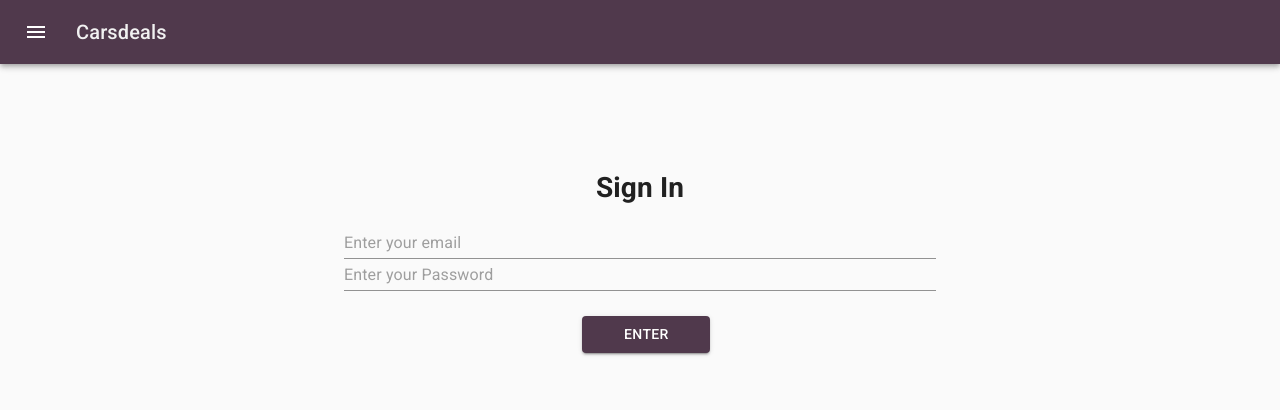
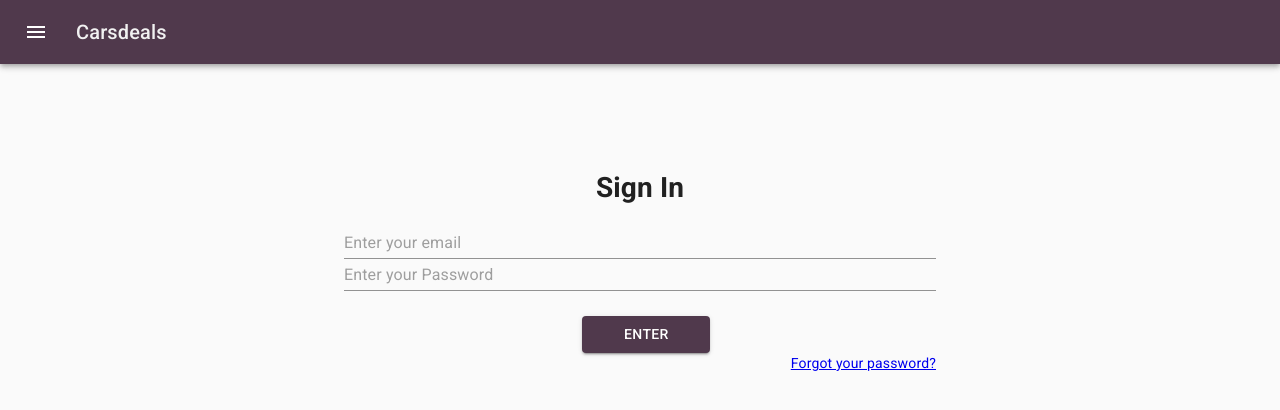
Before and after one commit to josueroque/cardealsFrontend, a React (Create React App) app: page /Login in a window 1280 px wide. Shown: the top 410 px of the page. Built offline with nearby package versions, Linux system fonts and the light colour scheme.

Commit message:
update...

```diff
--- a/src/components/Detail.js
+++ b/src/components/Detail.js
@@ -192,7 +192,7 @@ function Detail(props){
                 { ad.photo.length>0  ?
                 ad.photo.map(actualAd=>
                     <div className="imgDetail" key={ad._id} className="{classes.root}">
-                        <img className="imgDetail" src={"http://ec2-3-15-65-154.us-east-2.compute.amazonaws.com/images/" + actualAd} alt="">
+                        <img className="imgDetail" src={"https://carsdeals.netlify.app/images/" + actualAd} alt="">
                         </img>
                     </div>
                 )
--- a/src/components/Login.js
+++ b/src/components/Login.js
@@ -1,5 +1,6 @@
 import React, { Fragment,useEffect,useState } from 'react';
 import {useDispatch,useSelector} from 'react-redux';
+import {Link} from 'react-router-dom';
 import {authUserAction} from '../store/actions/userActions';
 import { Container } from '@material-ui/core';
 import { TextField } from '@material-ui/core';
@@ -83,6 +84,13 @@ function Login(props){
                 <Grid container justify="center">
                     <Button className="centerButton" type="submit" variant="contained" color="primary">     Enter    </Button>
                 </Grid>
+                <Grid container justify="flex-end">
+                     <Link   to={{
+                            pathname: `/Reset`
+                            }}
+                      > Forgot your password? </Link>
+                </Grid>
+
                 <br />
                     { error===true && email && password ?
 
--- a/src/index.css
+++ b/src/index.css
@@ -369,6 +369,11 @@ span.psw {
     margin-top: 2vw !important;
     width: 25vw !important;
   }
+
+  .linkReset{
+    text-align: right;
+  }
+
 }
 /* Change styles for span and cancel button on extra small screens */
 @media all and (max-width: 768px) {
--- a/src/services/apiServices.js
+++ b/src/services/apiServices.js
@@ -1,6 +1,7 @@
 import axios from 'axios';
 //const URL='http://ec2-3-15-65-154.us-east-2.compute.amazonaws.com/apiv1';
-export const URL='https://carsdealshn.josueroque.com/apiv1';
+//export const URL='https://carsdealshn.josueroque.com/apiv1';
+export const URL='http://localhost:3001/apiv1';
 
 export async function saveUser(user){
    try {
```
